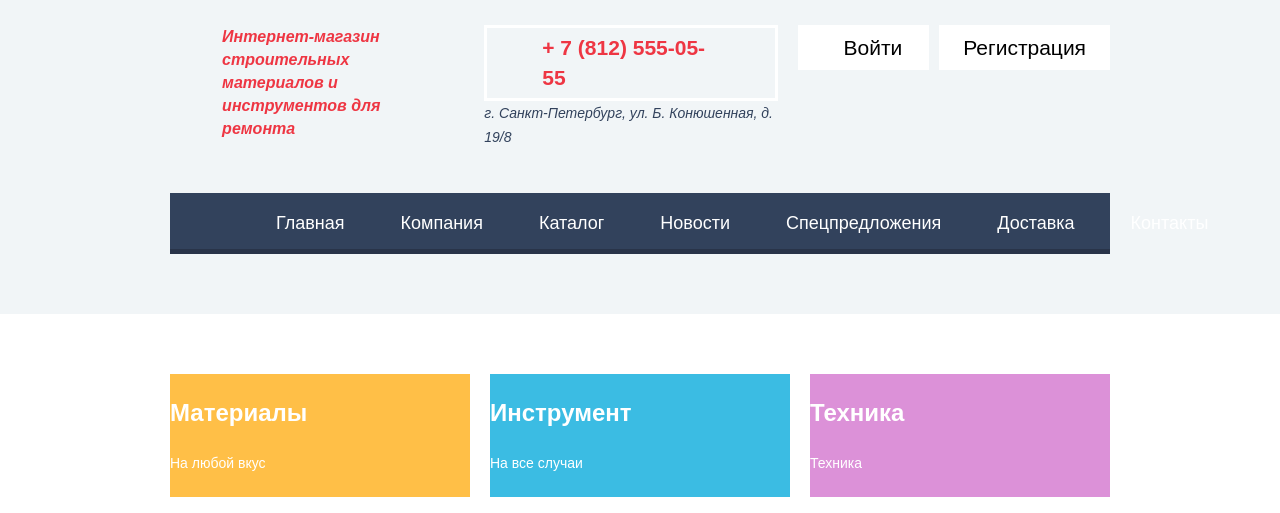
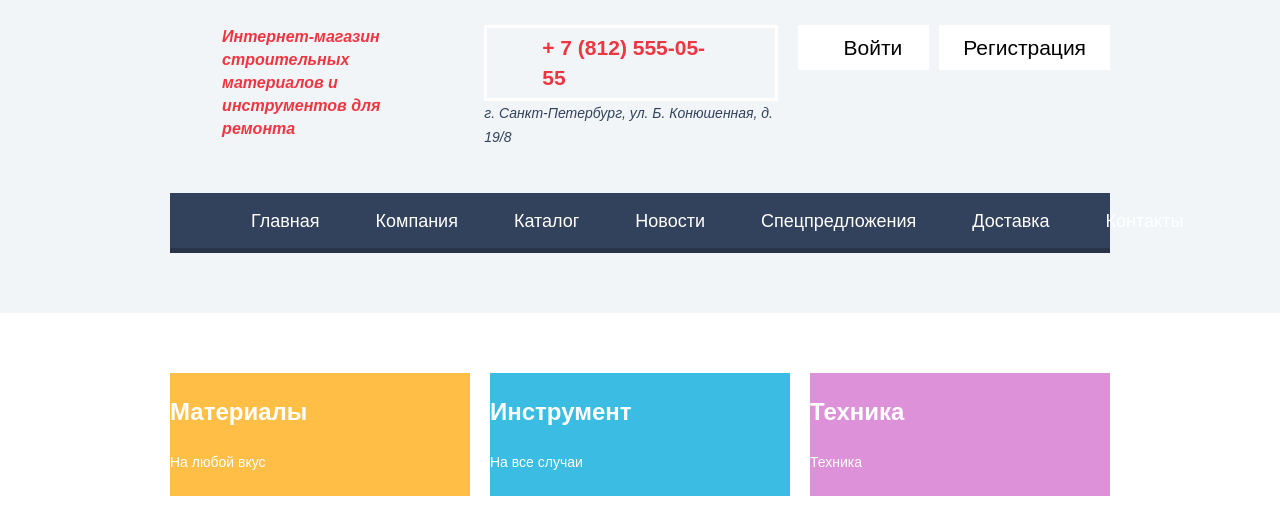
Before and after one commit to MaksymPasichnyk/1026903-technomart-29, a plain HTML site: page index.html in a window 1280 px wide. Shown: the part 57-570 px from the top of the page. Drawn offline with Linux system fonts and the light colour scheme; a web font is replaced by a local one.

Commit message:
Исправил оступы nav-link

```diff
--- a/css/style.css
+++ b/css/style.css
@@ -129,17 +129,24 @@ img {
 .nav-list {
   display: flex;
   justify-content: space-around;
-  padding: 18px 54px 19px 53px;
   margin-bottom: 60px;
   text-align: center;
+  padding: 0;
 }
 
 .nav-item {
-  margin-right: 56px;
   font-weight: 400;
   font-size: 18px;
   line-height: 24px;
   font-family: "Cuprum", arial, serif;
+   display: flex;
+}
+
+.nav-link {
+  padding-top: 16px;
+  padding-bottom: 20px;
+  padding-left: 28px;
+  padding-right: 28px;
 }
 
 .nav-item:first-of-type {
```
